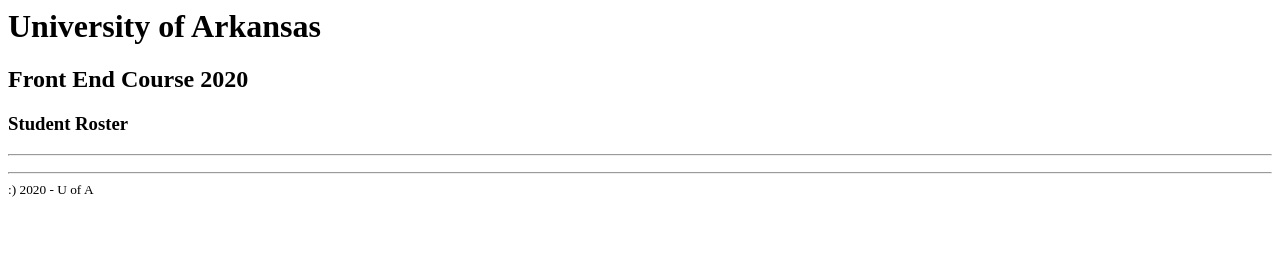
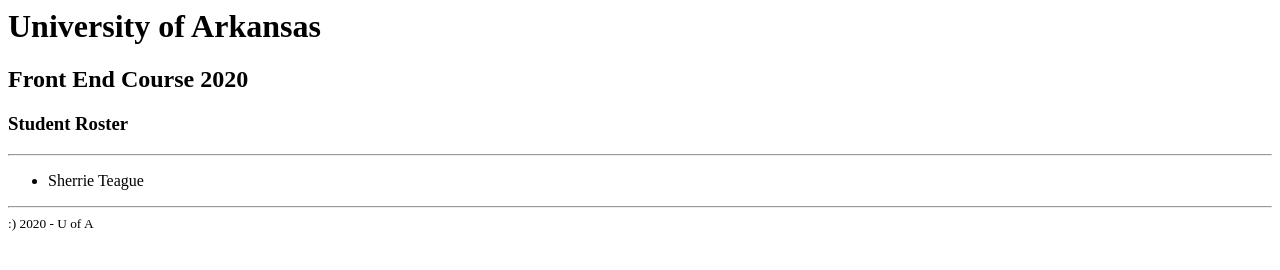
Before and after one commit to rogerd330/student-roster, a plain HTML site: page index.html in a window 1280 px wide. Drawn offline with Linux system fonts and the light colour scheme.

Commit message:
student info added

```diff
--- a/index.html
+++ b/index.html
@@ -12,7 +12,7 @@
 
         <ul>
         <!-- put your details in an LI below here -->
-
+        <li> Sherrie Teague </li>
 
         </ul>
 
```
